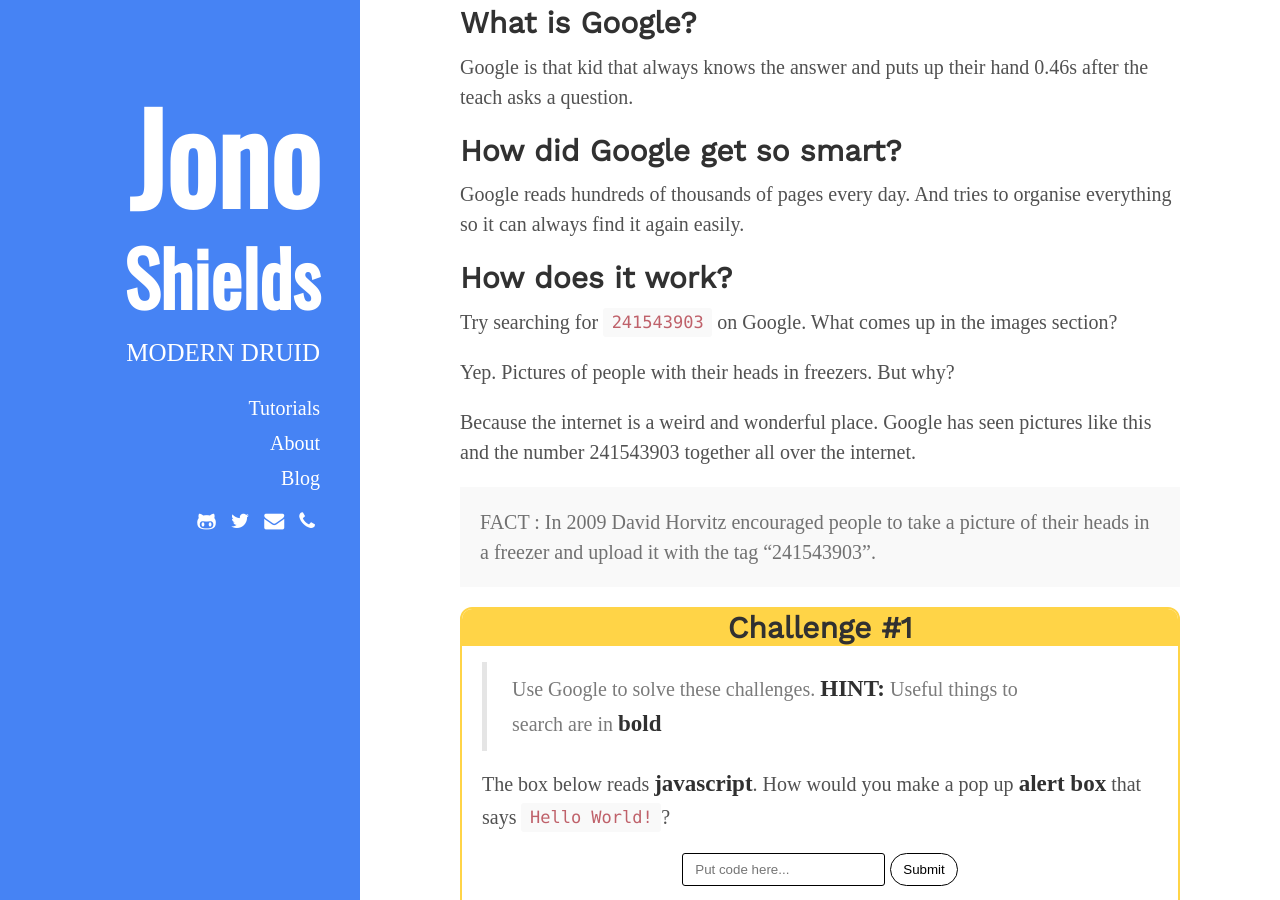
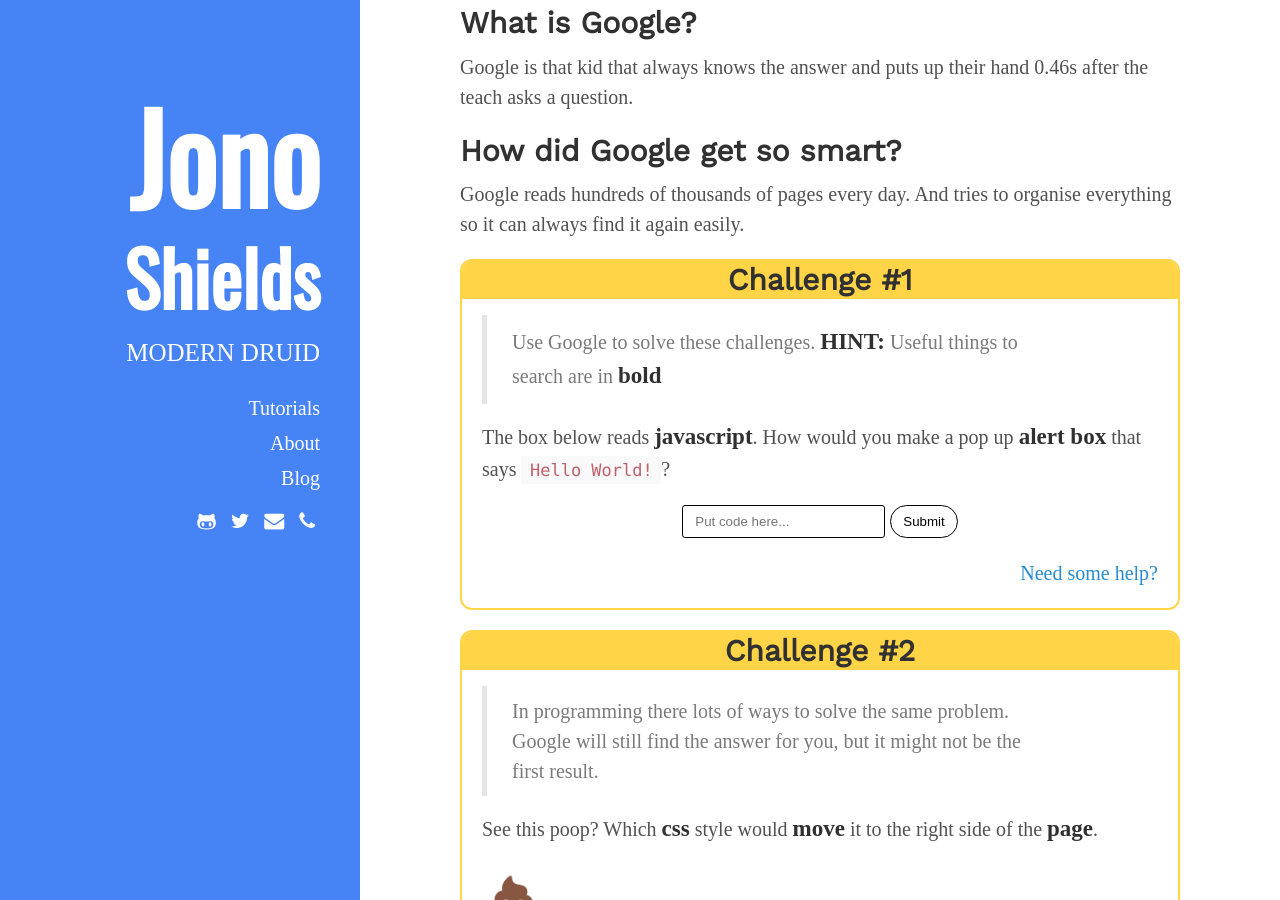
Before and after one commit to foopod/blog-2.0, a Jekyll site: the page built from _tutorials/how-to-gooogle.md, in a window 1280 px wide and 900 px high, scrolled down 491 px. Built offline with Jekyll 4.4.1, drawn with Linux system fonts in a browser that asks for light colours; nearby versions of some CDN libraries; some web fonts are replaced; comment, search, counter and statistics services are not loaded.

Commit message:
Update how-to-gooogle.md

```diff
--- a/_tutorials/how-to-gooogle.md
+++ b/_tutorials/how-to-gooogle.md
@@ -25,18 +25,6 @@
 ## How did Google get so smart?
 
 Google reads hundreds of thousands of pages every day. And tries to organise everything so it can always find it again easily.
-
-## How does it work?
-
-Try searching for `241543903` on Google. What comes up in the images section?
-
-Yep. Pictures of people with their heads in freezers. But why?
-
-Because the internet is a weird and wonderful place. Google has seen pictures like this and the number 241543903 together all over the internet.
-
-<p class="message" style="overflow:hidden">
-  FACT :  In 2009 David Horvitz encouraged people to take a picture of their heads in a freezer and upload it with the tag “241543903”.
-</p>
 
 <div class="challengeContainer" markdown="1">
 {:.challengeTitle}
```
